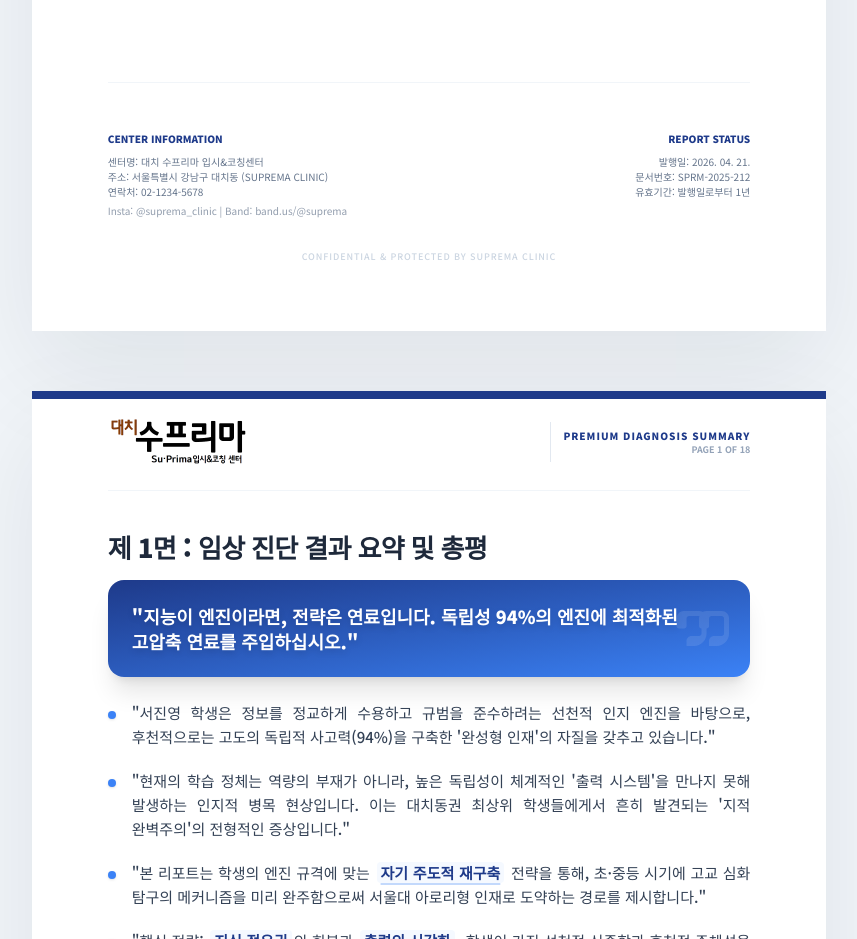
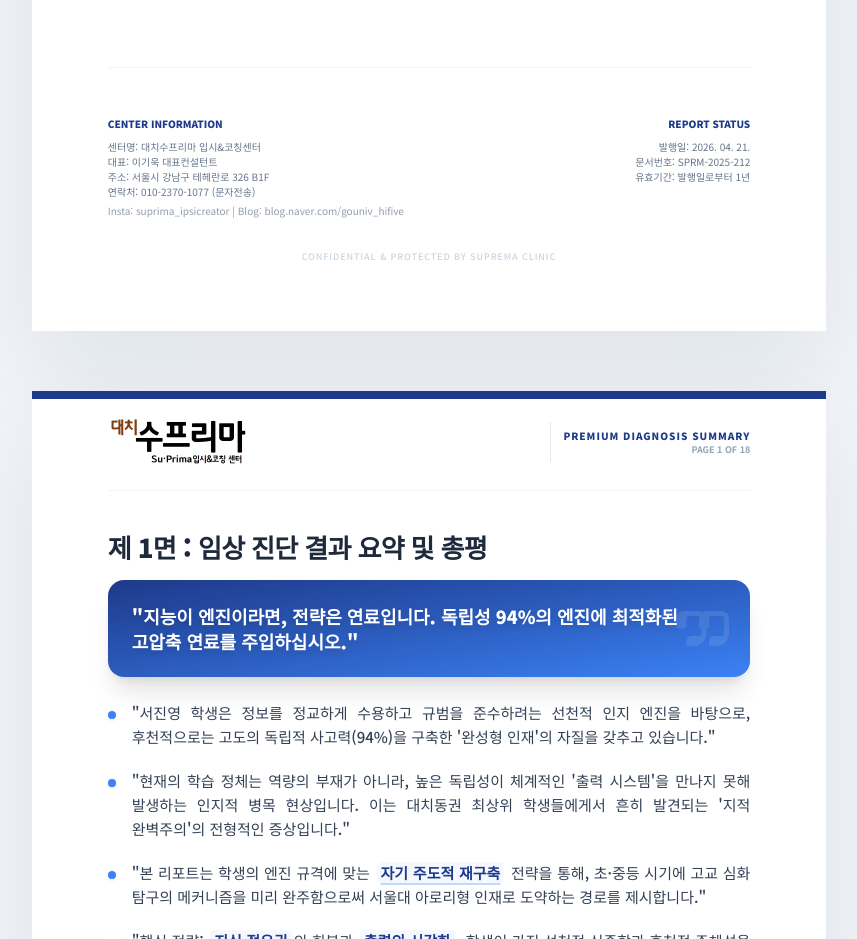
Before and after one commit to ipsicreator/myungni_jinro, a Next.js app: page /report-issue in a window 1280 px wide. Shown: the part 1020-1959 px from the top of the page, without its empty margins (211-1068 px from the left). Built offline with nearby package versions, Linux system fonts and the light colour scheme.

Commit message:
chore: final update of center information and contact details

```diff
--- a/src/app/consultation/apply/page.tsx
+++ b/src/app/consultation/apply/page.tsx
@@ -130,9 +130,10 @@ function ConsultationApplyForm() {
             </p>
             <div className="pt-4 border-t border-[#bae6fd] text-left">
               <p className="text-[11px] font-black text-[#0369a1] uppercase mb-1">Contact Information</p>
-              <p className="text-[12px] font-bold text-[#0c4a6e]">대치 수프리마 입시&코칭센터</p>
-              <p className="text-[11px] text-[#0c4a6e]/70">서울시 강남구 대치동 (SUPREMA CLINIC)</p>
-              <p className="text-[12px] font-black text-[#1e3a8a] mt-1">문의: 02-1234-5678</p>
+              <p className="text-[12px] font-bold text-[#0c4a6e]">대치수프리마 입시&코칭센터</p>
+              <p className="text-[11px] text-[#0c4a6e]/70">대표: 이기욱 대표컨설턴트</p>
+              <p className="text-[11px] text-[#0c4a6e]/70">서울시 강남구 테헤란로 326 B1F</p>
+              <p className="text-[12px] font-black text-[#1e3a8a] mt-1">문의: 010-2370-1077 (문자)</p>
             </div>
           </div>
 
--- a/src/components/report/ReportFormView.tsx
+++ b/src/components/report/ReportFormView.tsx
@@ -698,9 +698,10 @@ export function ReportFormView({ content }: { content: ReportContent }) {
                 <div>
                   <p className="font-black text-[#1e3a8a] mb-2">CENTER INFORMATION</p>
                   <p>센터명: {content.coverProfile.centerName}</p>
+                  <p>대표: {content.coverProfile.representative}</p>
                   <p>주소: {content.coverProfile.address}</p>
                   <p>연락처: {content.coverProfile.phone}</p>
-                  <p className="mt-1 opacity-70">Insta: {content.coverProfile.snsInstagram} | Band: {content.coverProfile.snsBand}</p>
+                  <p className="mt-1 opacity-70">Insta: {content.coverProfile.snsInstagram} | Blog: {content.coverProfile.snsBlog}</p>
                 </div>
                 <div className="text-right">
                   <p className="font-black text-[#1e3a8a] mb-2">REPORT STATUS</p>
--- a/src/lib/reportForm.ts
+++ b/src/lib/reportForm.ts
@@ -27,6 +27,7 @@ export type ReportPageItem = {
 
 export type CoverProfile = {
   centerName: string;
+  representative: string;
   address: string;
   phone: string;
   website: string;
@@ -119,13 +120,14 @@ export function buildReportContent(form: PrismForm, answers: number[]): ReportCo
   ];
 
   const coverProfile: CoverProfile = {
-    centerName: "대치 수프리마 입시&코칭센터",
-    address: "서울특별시 강남구 대치동 (SUPREMA CLINIC)",
-    phone: "02-1234-5678",
+    centerName: "대치수프리마 입시&코칭센터",
+    representative: "이기욱 대표컨설턴트",
+    address: "서울시 강남구 테헤란로 326 B1F",
+    phone: "010-2370-1077 (문자전송)",
     website: "www.suprema.clinic",
-    snsInstagram: "@suprema_clinic",
-    snsBlog: "blog.naver.com/suprema",
-    snsBand: "band.us/@suprema",
+    snsInstagram: "suprima_ipsicreator",
+    snsBlog: "blog.naver.com/gouniv_hifive",
+    snsBand: "band.us/@suprima",
   };
 
   const pages: ReportPageItem[] = [
```
